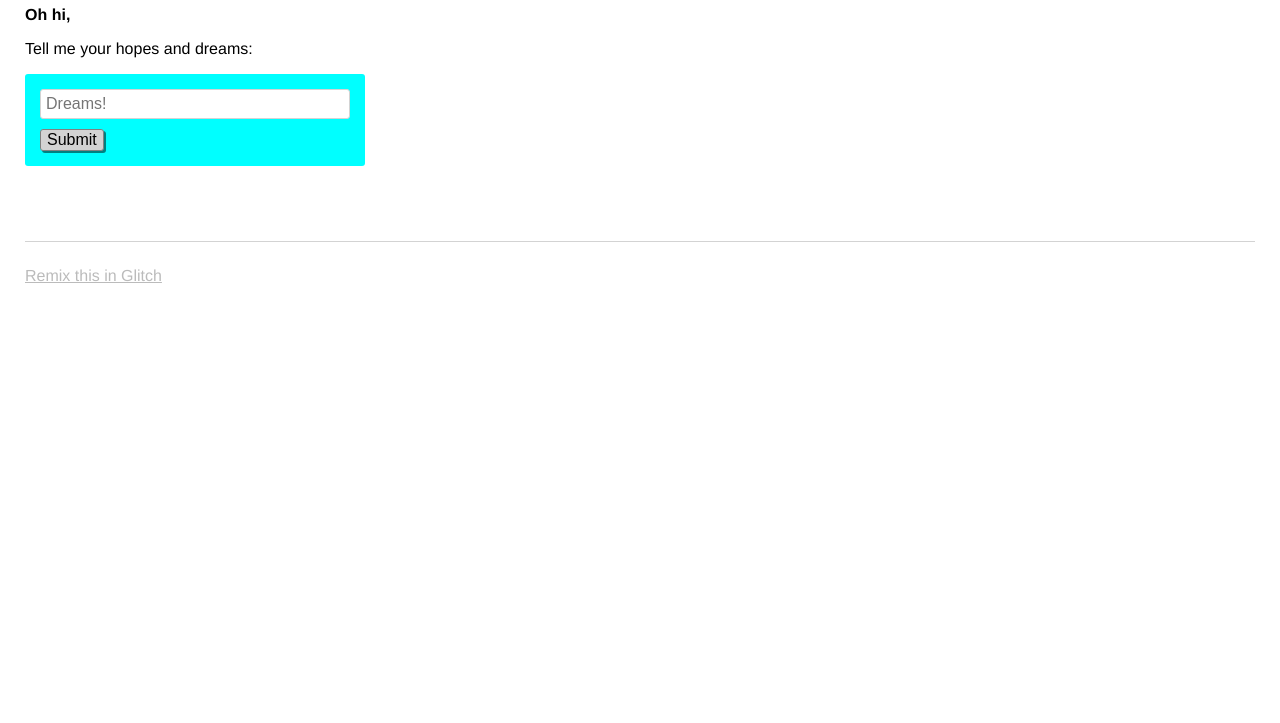
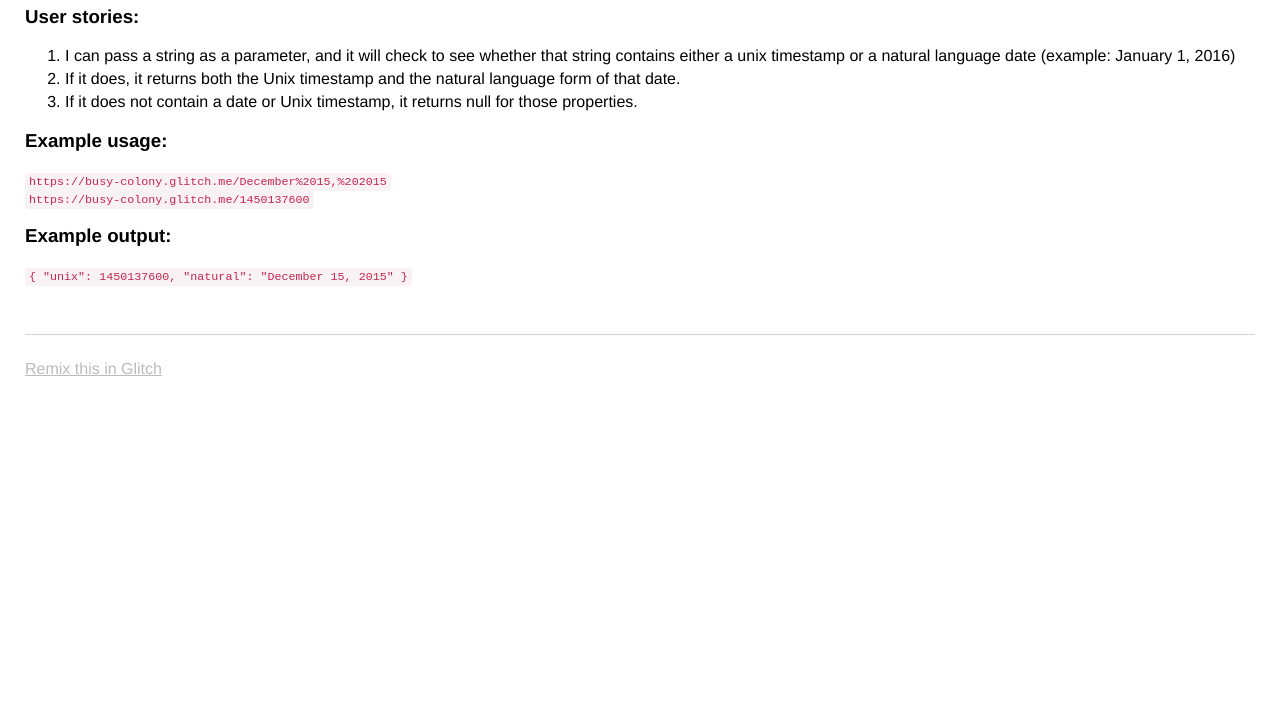
Before and after one commit to Albassant/TimestampMicroservice, a website: page views/index.html in a window 1280 px wide. Shown: the part 77-800 px from the top of the page. Drawn offline with nearby package versions, Linux system fonts and the light colour scheme.

Commit message:
index and styles

```diff
--- a/public/client.js
+++ b/public/client.js
@@ -4,21 +4,21 @@
 // by default, you've got jQuery,
 // add other scripts at the bottom of index.html
 
-$(function() {
-  console.log('hello world :o');
+// $(function() {
+//   console.log('hello world :o');
 
-  $.get('/', function(data) {
-    $('ul#dreams').html = data;
-  });
+//   // $.get('/', function(data) {
+//   //   $('ul#dreams').html = data;
+//   // });
 
-//   $('form').submit(function(event) {
-//     event.preventDefault();
-//     var dream = $('input').val();
-//     $.post('/dreams?' + $.param({dream: dream}), function() {
-//       $('<li></li>').text(dream).appendTo('ul#dreams');
-//       $('input').val('');
-//       $('input').focus();
-//     });
-//   });
+// //   $('form').submit(function(event) {
+// //     event.preventDefault();
+// //     var dream = $('input').val();
+// //     $.post('/dreams?' + $.param({dream: dream}), function() {
+// //       $('<li></li>').text(dream).appendTo('ul#dreams');
+// //       $('input').val('');
+// //       $('input').focus();
+// //     });
+// //   });
 
-});
+// });
--- a/public/style.css
+++ b/public/style.css
@@ -26,41 +26,12 @@ p {
   max-width: 600px;
 }
 
-form {
-  margin-bottom: 25px;
-  padding: 15px;
-  background-color: cyan;
-  display: inline-block;
-  width: 100%;
-  max-width: 340px;
-  border-radius: 3px;
-}
-
-input {
-  display: block;
-  margin-bottom: 10px;
-  padding: 5px;
-  width: 100%;
-  border: 1px solid lightgrey;
-  border-radius: 3px;
-  font-size: 16px;
-}
-
-button {
-  font-size: 16px;
-  border-radius: 3px;
-  background-color: lightgrey;
-  border: 1px solid grey;
-  box-shadow: 2px 2px teal;
-  cursor: pointer;
-}
-
-button:hover {
-  background-color: yellow;
-}
-
-button:active {
-  box-shadow: none;
+code {
+  padding: 2px 4px;
+  font-size: 90%;
+  color: #c7254e;
+  background-color: #f9f2f4;
+  border-radius: 4px;
 }
 
 li {
@@ -76,7 +47,3 @@ footer {
 footer > a {
   color: #BBBBBB;
 }
-
-.nicejob {
-  text-decoration: line-through;
-}
--- a/views/index.html
+++ b/views/index.html
@@ -10,7 +10,7 @@
 <!DOCTYPE html>
 <html>
   <head>
-    <title>Welcome to Glitch!</title>
+    <title>My Timestamp Microservice</title>
     <meta name="description" content="A cool thing made with Glitch">
     <link id="favicon" rel="icon" href="https://glitch.com/edit/favicon-app.ico" type="image/x-icon">
     <meta charset="utf-8">
@@ -21,19 +21,39 @@
   <body>
     <header>
       <h1>
-        A Dream of the Future
+        My Timestamp Microservice
       </h1>
     </header>
 
     <main>
-      <p class="bold">Oh hi,</p>
-      <p>Tell me your hopes and dreams:</p>
-      <form>
-        <input type="text" maxlength="100" placeholder="Dreams!">
-        <button type="submit">Submit</button>
-      </form>
-      <section id="dreams">
+      <p>
+        <h3 class="bold">User stories:</h3>
+        <ol>
+          <li>I can pass a string as a parameter, and it will check to see whether that string contains either a unix timestamp or a natural language date (example: January 1, 2016)</li>
+          <li>If it does, it returns both the Unix timestamp and the natural language form of that date.</li>
+          <li>If it does not contain a date or Unix timestamp, it returns null for those properties.</li>
+        </ol>
+      </p>
+      <section>
+        <p>
+          <h3 class="bold">Example usage:</h3>
+          <code>
+            https://busy-colony.glitch.me/December%2015,%202015
+          </code>
+          <br>
+          <code>
+            https://busy-colony.glitch.me/1450137600
+          </code>
+        </p>
+      </section>
 
+      <section>
+        <p>
+          <h3 class="bold">Example output:</h3>
+          <code>
+            { "unix": 1450137600, "natural": "December 15, 2015" }
+          </code>
+        </p>
       </section>
     </main>
 
```
